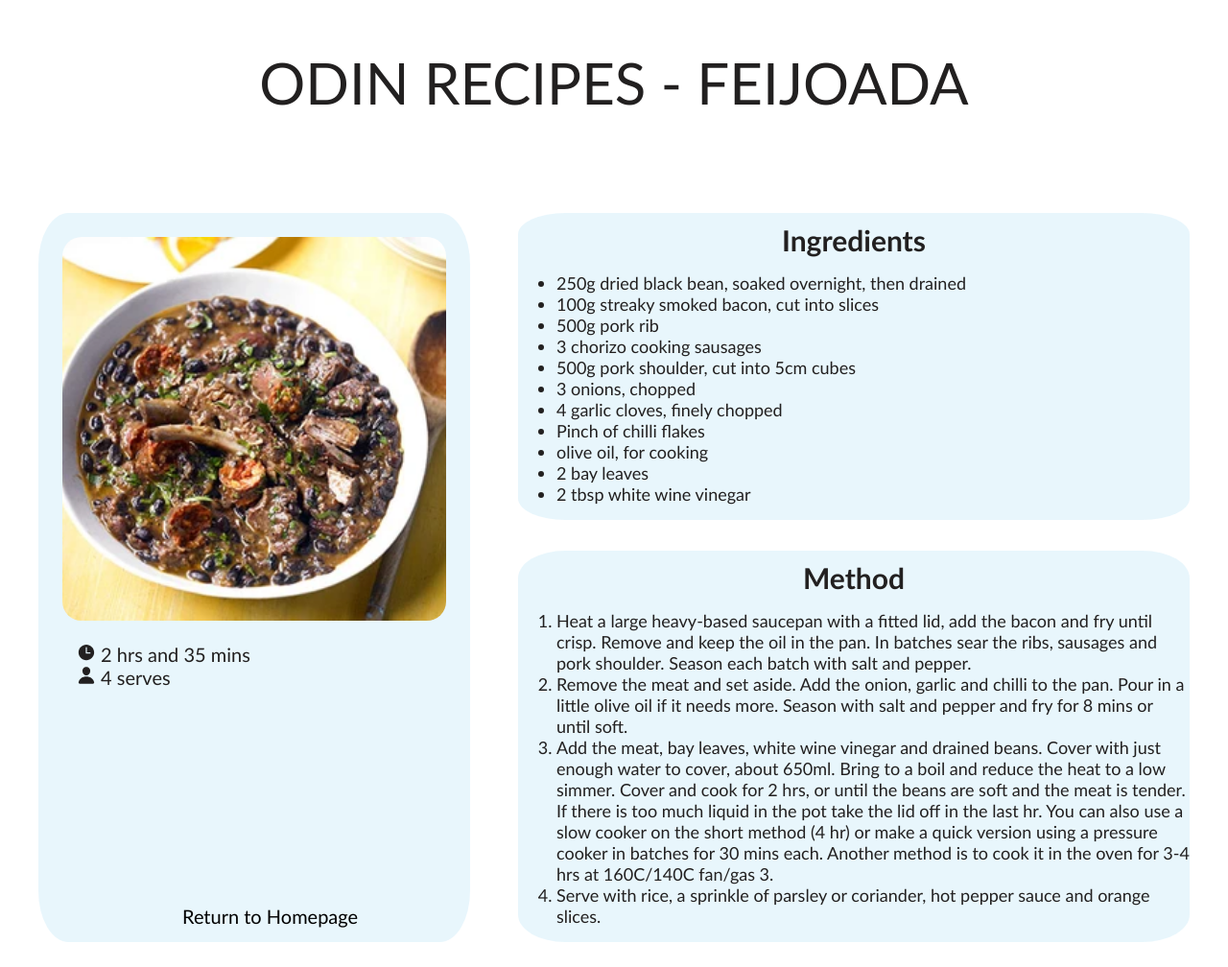
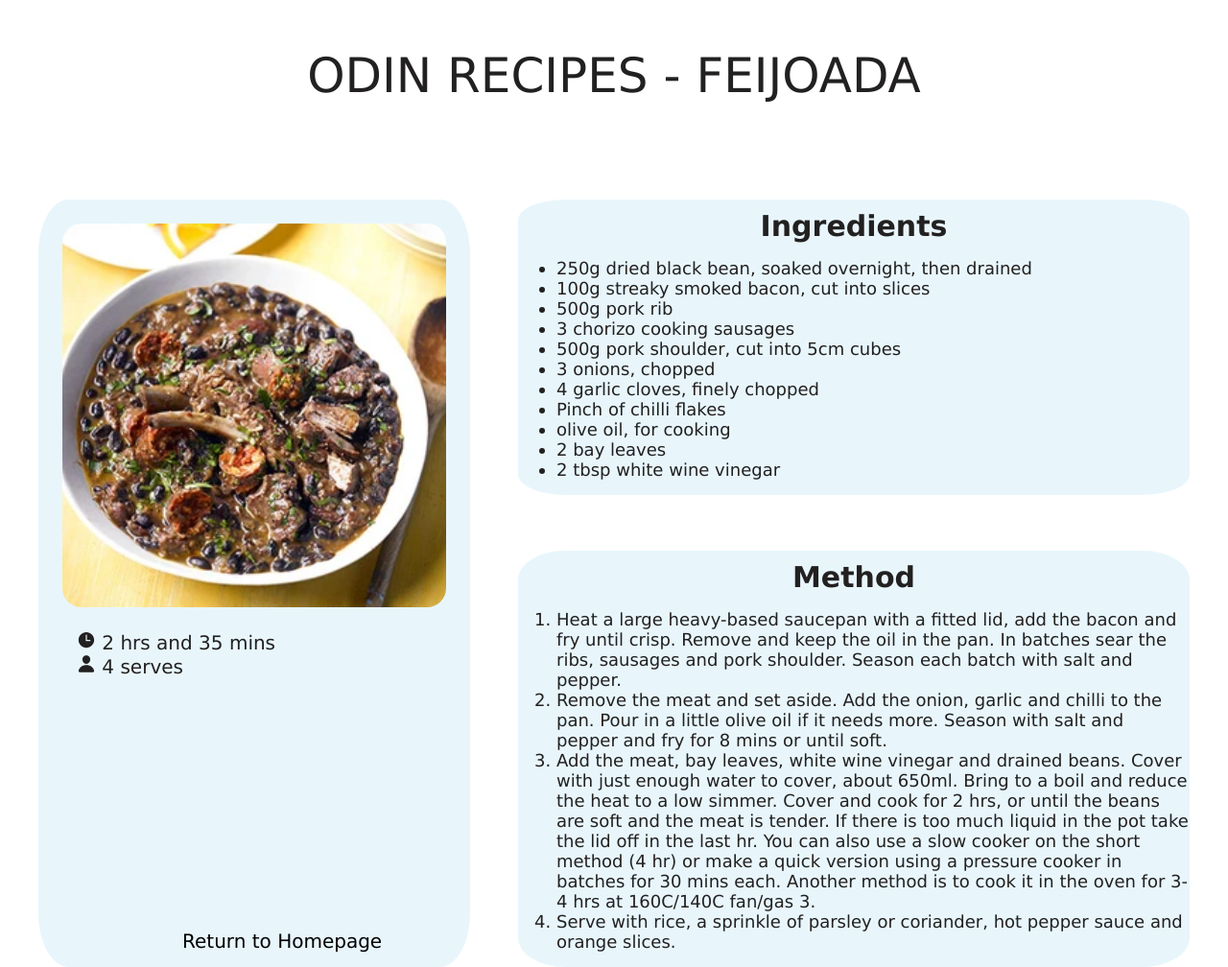
Before and after one commit to johnrds/odin-recipes, a plain HTML site: page pages/feijoada.html in a window 1280 px wide. Shown: the whole page at 96% size. Before the commit the page ends 982 px from the top, so only its background shows below. Drawn offline with nearby package versions, Linux system fonts and the light colour scheme.

Commit message:
Attempt #2 to fix position issues

```diff
--- a/css/styles.css
+++ b/css/styles.css
@@ -1,15 +1,17 @@
 html,body{
-height:100%;
-max-width: 1200px;
-font-family: "Trebuchet MS", "Lucida Grande", "Lucida Sans Unicode", "Lucida Sans", Tahoma, sans-serif;
+width: 1200px;
+height: fit-content;
+overflow: auto;
+font-family: "Lucida Grande", "Lucida Sans", Tahoma, sans-serif;
 background-color: #ffffff;
 color: #222020;
 margin: 0px auto;
+
 }
 
 header h1 {
     text-align: center;
-    font-size: 60px;
+    font-size: 50px;
     font-weight: lighter;
     text-transform: uppercase;
     margin: 50px 0 100px;
@@ -17,11 +19,13 @@ header h1 {
 
 .container {
     width: 1200px;
-    height: auto;
+    height: 105%;
 }
 
 .recipe.block {
+    margin: 0 auto;
     height: 400px;
+    width: 1090px;
     clear: both;
     margin-bottom: 50px;
     border-radius: 10%;
@@ -47,7 +51,7 @@ header h1 {
 .recipe.even img {float: right;}
 
 .recipe.text {
-    width: 700px;
+    width: 600px;
     height: 400px;
     text-align: center;
 }
@@ -87,7 +91,7 @@ a:hover {
 .container-recipe{
     float: left;
     position: relative;
-    height: 95%;
+    height: 800px;
     width: 1200px;
 }
 
```
